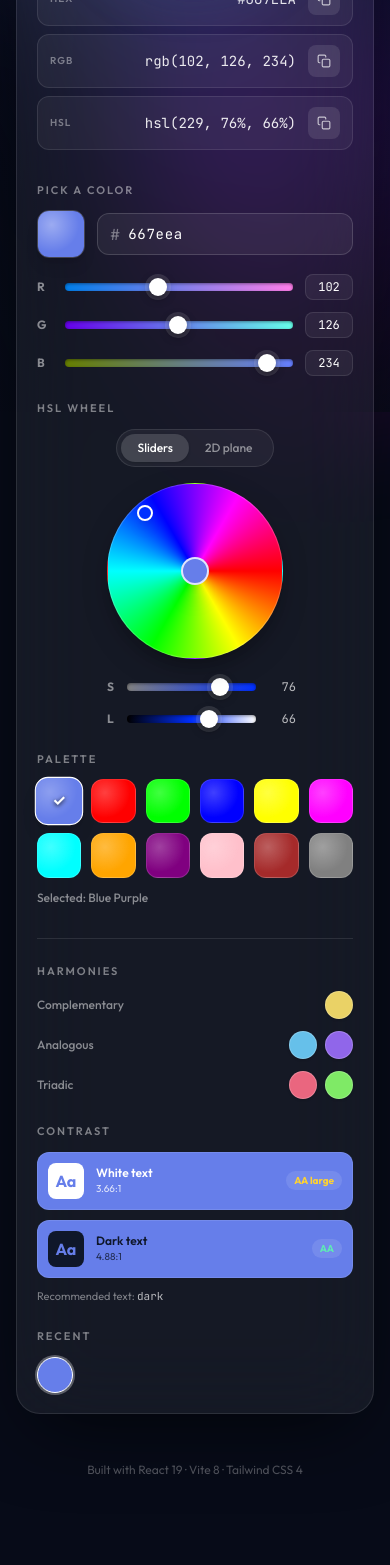
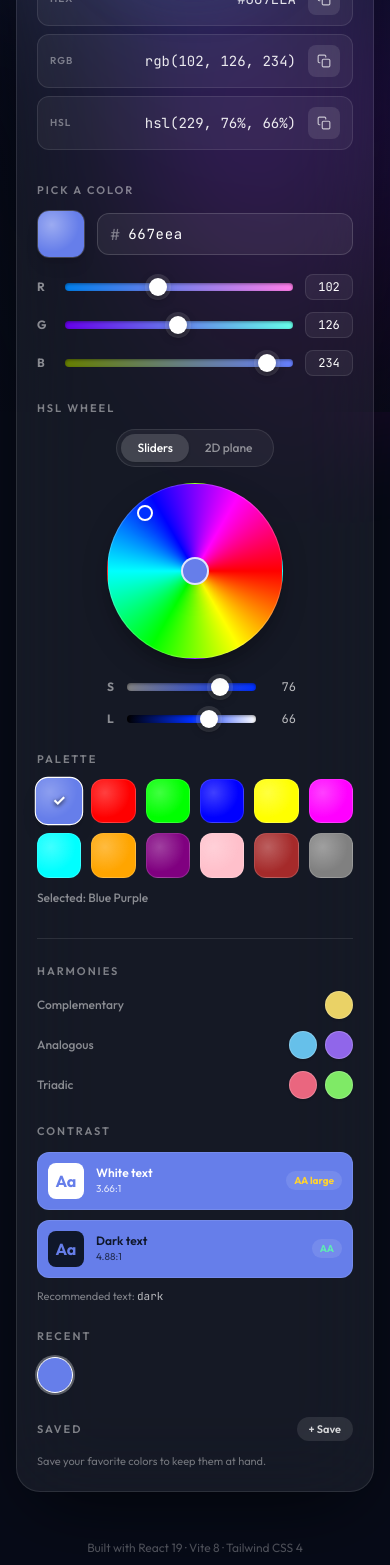
Before and after one commit to HamedSadim1/labo3-kleurkiezer, a React (Vite) app: page / in a window 390 px wide. Shown: the part 432-1997 px from the top of the page. Before the commit the page ends 1950 px from the top, so only its background shows below. Built offline with nearby package versions, Linux system fonts and the light colour scheme.

Commit message:
feat: add save option for custom colors

```diff
--- a/src/components/ColorPicker.tsx
+++ b/src/components/ColorPicker.tsx
@@ -6,6 +6,7 @@ import ColorDisplay from "./ColorDisplay";
 import ColorValues from "./ColorValues";
 import ColorHarmony from "./ColorHarmony";
 import ContrastChecker from "./ContrastChecker";
+import SavedColors from "./SavedColors";
 import { DEFAULT_COLOR } from "../constants/colors";
 
 interface ColorPickerProps {
@@ -15,6 +16,8 @@ interface ColorPickerProps {
 
 const RECENTS_KEY = "color-studio-recents";
 const MAX_RECENTS = 6;
+const SAVED_KEY = "color-studio-saved";
+const MAX_SAVED = 8;
 
 const SectionTitle: React.FC<{ children: React.ReactNode }> = ({
   children,
@@ -35,9 +38,25 @@ const ColorPicker: React.FC<ColorPickerProps> = ({ color, onChange }) => {
     }
   });
 
+  const [savedColors, setSavedColors] = useState<string[]>(() => {
+    try {
+      const saved = localStorage.getItem(SAVED_KEY);
+      const parsed: unknown = saved ? JSON.parse(saved) : [];
+      return Array.isArray(parsed)
+        ? parsed.filter((item): item is string => typeof item === "string")
+        : [];
+    } catch {
+      return [];
+    }
+  });
+
   useEffect(() => {
     localStorage.setItem(RECENTS_KEY, JSON.stringify(recentColors));
   }, [recentColors]);
+
+  useEffect(() => {
+    localStorage.setItem(SAVED_KEY, JSON.stringify(savedColors));
+  }, [savedColors]);
 
   /**
    * Sliders and the native picker fire continuously, so they call
@@ -58,6 +77,14 @@ const ColorPicker: React.FC<ColorPickerProps> = ({ color, onChange }) => {
   };
 
   const resetRecents = () => setRecentColors([color]);
+
+  const saveColor = () => {
+    setSavedColors((prev) =>
+      prev.some((item) => item.toLowerCase() === color.toLowerCase())
+        ? prev
+        : [color, ...prev].slice(0, MAX_SAVED),
+    );
+  };
 
   return (
     <div className="glass w-full max-w-4xl animate-fade-up">
@@ -95,7 +122,7 @@ const ColorPicker: React.FC<ColorPickerProps> = ({ color, onChange }) => {
         </div>
       </div>
 
-      <div className="mt-8 grid gap-6 border-t border-white/10 pt-6 sm:grid-cols-3">
+      <div className="mt-8 grid gap-6 border-t border-white/10 pt-6 sm:grid-cols-2 lg:grid-cols-4">
         <section>
           <SectionTitle>Harmonies</SectionTitle>
           <ColorHarmony
@@ -140,6 +167,22 @@ const ColorPicker: React.FC<ColorPickerProps> = ({ color, onChange }) => {
             ))}
           </div>
         </section>
+        <section>
+          <SavedColors
+            color={color}
+            saved={savedColors}
+            onSave={saveColor}
+            onSelect={(next) => handleChange(next, true)}
+            onRemove={(savedColor) =>
+              setSavedColors((prev) =>
+                prev.filter(
+                  (item) => item.toLowerCase() !== savedColor.toLowerCase(),
+                ),
+              )
+            }
+            onClear={() => setSavedColors([])}
+          />
+        </section>
       </div>
     </div>
   );
--- /dev/null
+++ b/src/components/SavedColors.tsx
@@ -0,0 +1,100 @@
+import React, { useState } from "react";
+
+interface SavedColorsProps {
+  color: string;
+  saved: string[];
+  onSave: () => void;
+  onSelect: (color: string) => void;
+  onRemove: (color: string) => void;
+  onClear: () => void;
+}
+
+const SavedColors: React.FC<SavedColorsProps> = ({
+  color,
+  saved,
+  onSave,
+  onSelect,
+  onRemove,
+  onClear,
+}) => {
+  const [justSaved, setJustSaved] = useState(false);
+  const isSaved = saved.some(
+    (item) => item.toLowerCase() === color.toLowerCase(),
+  );
+
+  const handleSave = () => {
+    onSave();
+    setJustSaved(true);
+    window.setTimeout(() => setJustSaved(false), 1500);
+  };
+
+  return (
+    <div>
+      <div className="mb-3 flex items-center justify-between gap-2">
+        <h2 className="text-[11px] font-semibold uppercase tracking-[0.18em] text-white/45">
+          Saved
+        </h2>
+        <div className="flex items-center gap-1.5">
+          {saved.length > 1 && (
+            <button
+              type="button"
+              onClick={onClear}
+              className="text-[11px] font-medium text-white/40 underline-offset-2 transition-colors hover:text-white/80 hover:underline"
+            >
+              Clear
+            </button>
+          )}
+          <button
+            type="button"
+            onClick={handleSave}
+            disabled={isSaved}
+            className={`rounded-full px-3 py-1 text-[11px] font-semibold transition-all ${
+              isSaved || justSaved
+                ? "bg-emerald-400/20 text-emerald-300"
+                : "bg-white/10 text-white/80 hover:bg-white/20"
+            } disabled:cursor-default`}
+          >
+            {isSaved || justSaved ? "✓ Saved" : "+ Save"}
+          </button>
+        </div>
+      </div>
+
+      {saved.length === 0 ? (
+        <p className="text-[11px] leading-relaxed text-white/40">
+          Save your favorite colors to keep them at hand.
+        </p>
+      ) : (
+        <div className="grid grid-cols-4 gap-2.5">
+          {saved.map((savedColor) => {
+            const selected = savedColor.toLowerCase() === color.toLowerCase();
+            return (
+              <div key={savedColor} className="group relative">
+                <button
+                  type="button"
+                  onClick={() => onSelect(savedColor)}
+                  title={savedColor.toUpperCase()}
+                  aria-label={`Select saved color ${savedColor.toUpperCase()}`}
+                  aria-pressed={selected}
+                  className={`aspect-square w-full rounded-lg border transition-all duration-200 hover:scale-105 focus-visible:outline-2 focus-visible:outline-offset-2 focus-visible:outline-white/70 ${
+                    selected ? "border-white shadow-lg" : "border-white/15"
+                  }`}
+                  style={{ backgroundColor: savedColor }}
+                />
+                <button
+                  type="button"
+                  onClick={() => onRemove(savedColor)}
+                  aria-label={`Remove saved color ${savedColor.toUpperCase()}`}
+                  className="absolute -right-1.5 -top-1.5 flex h-4 w-4 items-center justify-center rounded-full border border-white/30 bg-[#1a2035] text-[10px] leading-none text-white/80 opacity-60 shadow transition-opacity hover:opacity-100 focus-visible:opacity-100 group-hover:opacity-100"
+                >
+                  ×
+                </button>
+              </div>
+            );
+          })}
+        </div>
+      )}
+    </div>
+  );
+};
+
+export default SavedColors;
```
